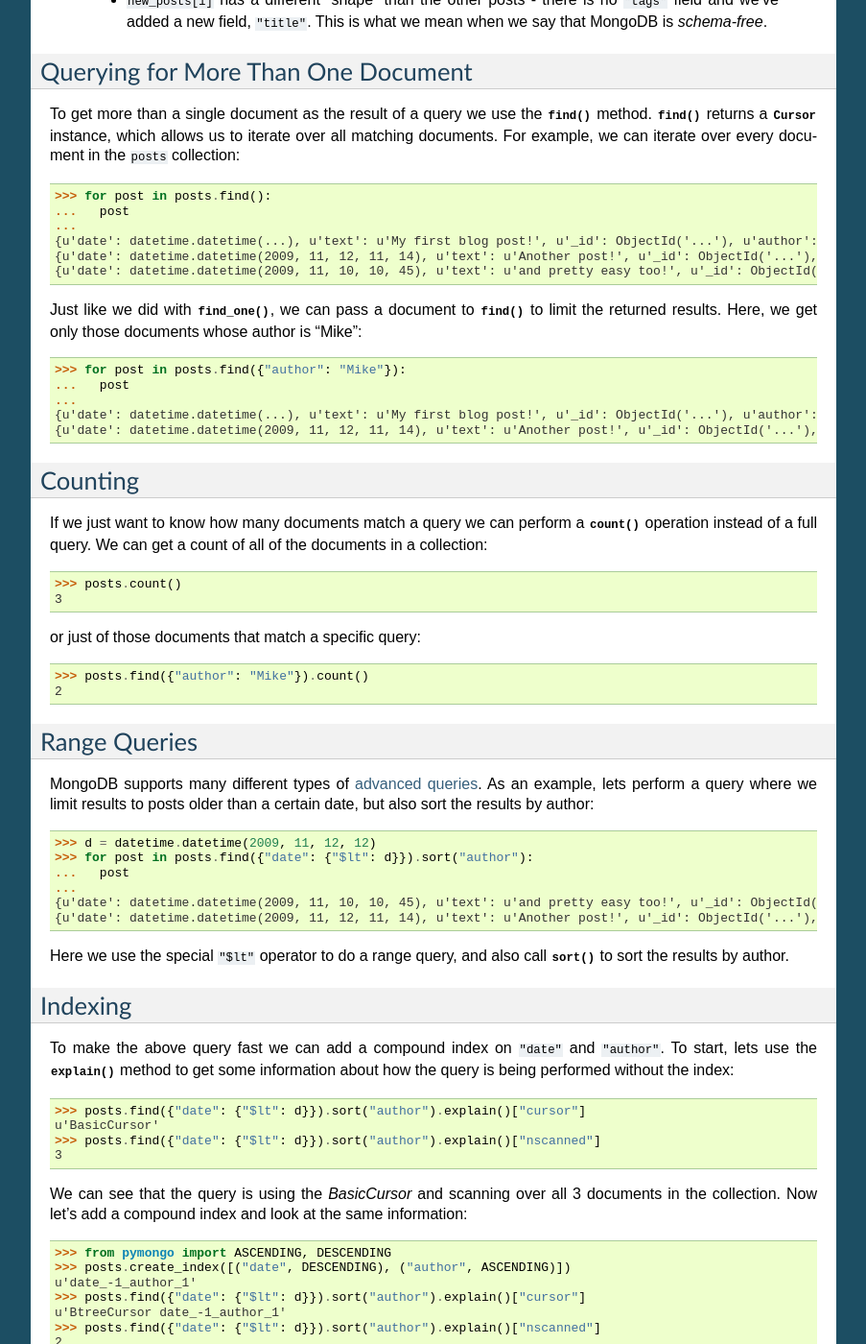
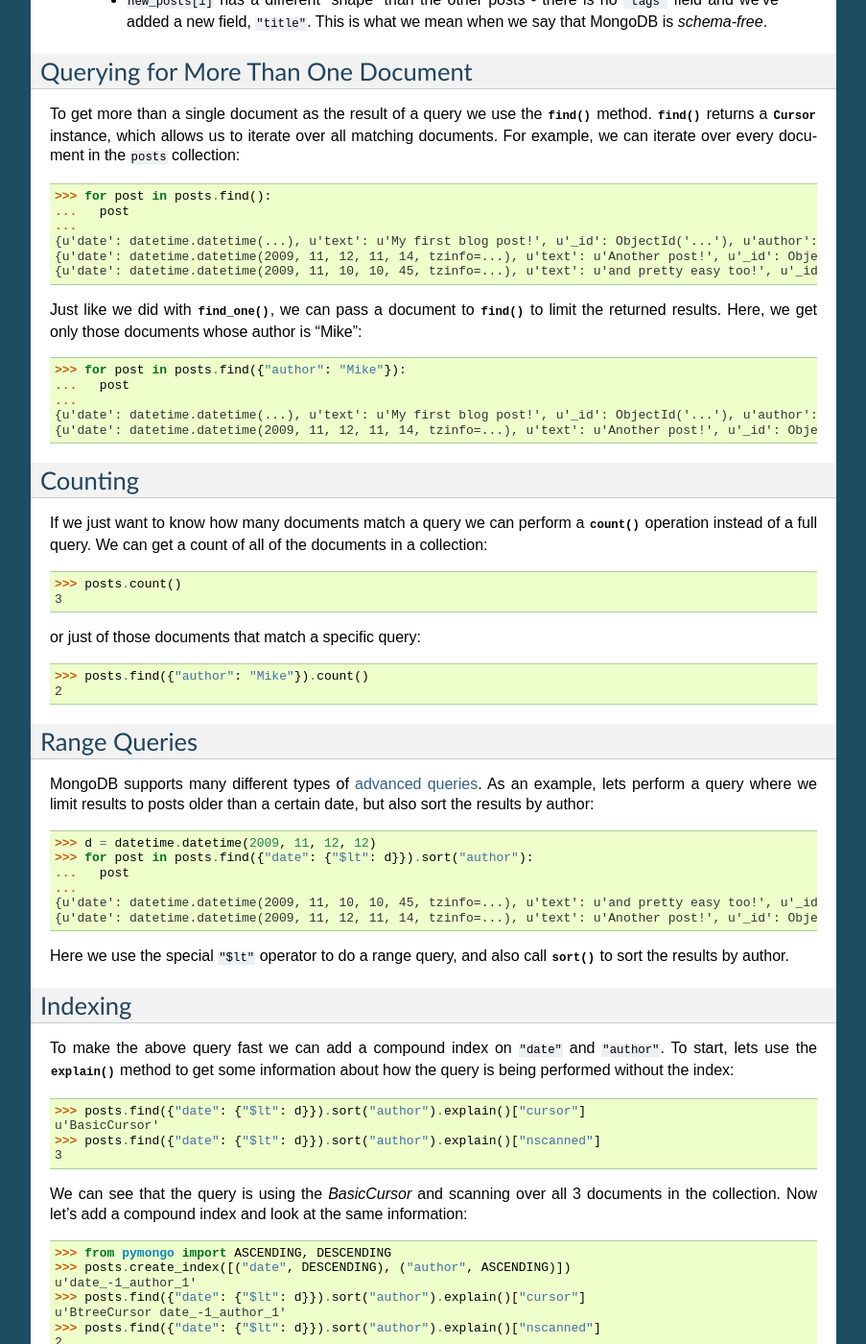
Before and after one commit to mongodb/mongo-python-driver, a Sphinx documentation site: the page built from doc/tutorial.rst, in a window 1280 px wide and 1400 px high, scrolled down 2852 px. Shown: the whole window at 96% size, without its empty margins (198-1101 px from the left). Built offline with Sphinx 7.4.7, drawn with Linux system fonts in a browser that asks for light colours; pages that are not in the unit, such as notebooks, are missing from menus.

Commit message:
tweak tutorial to be consistent w/ new datetime handling

```diff
--- a/doc/tutorial.rst
+++ b/doc/tutorial.rst
@@ -226,8 +226,8 @@ document in the ``posts`` collection:
   ...   post
   ...
   {u'date': datetime.datetime(...), u'text': u'My first blog post!', u'_id': ObjectId('...'), u'author': u'Mike', u'tags': [u'mongodb', u'python', u'pymongo']}
-  {u'date': datetime.datetime(2009, 11, 12, 11, 14), u'text': u'Another post!', u'_id': ObjectId('...'), u'author': u'Mike', u'tags': [u'bulk', u'insert']}
-  {u'date': datetime.datetime(2009, 11, 10, 10, 45), u'text': u'and pretty easy too!', u'_id': ObjectId('...'), u'author': u'Eliot', u'title': u'MongoDB is fun'}
+  {u'date': datetime.datetime(2009, 11, 12, 11, 14, tzinfo=...), u'text': u'Another post!', u'_id': ObjectId('...'), u'author': u'Mike', u'tags': [u'bulk', u'insert']}
+  {u'date': datetime.datetime(2009, 11, 10, 10, 45, tzinfo=...), u'text': u'and pretty easy too!', u'_id': ObjectId('...'), u'author': u'Eliot', u'title': u'MongoDB is fun'}
 
 Just like we did with :meth:`~pymongo.collection.Collection.find_one`,
 we can pass a document to :meth:`~pymongo.collection.Collection.find`
@@ -240,7 +240,7 @@ author is "Mike":
   ...   post
   ...
   {u'date': datetime.datetime(...), u'text': u'My first blog post!', u'_id': ObjectId('...'), u'author': u'Mike', u'tags': [u'mongodb', u'python', u'pymongo']}
-  {u'date': datetime.datetime(2009, 11, 12, 11, 14), u'text': u'Another post!', u'_id': ObjectId('...'), u'author': u'Mike', u'tags': [u'bulk', u'insert']}
+  {u'date': datetime.datetime(2009, 11, 12, 11, 14, tzinfo=...), u'text': u'Another post!', u'_id': ObjectId('...'), u'author': u'Mike', u'tags': [u'bulk', u'insert']}
 
 Counting
 --------
@@ -274,8 +274,8 @@ than a certain date, but also sort the results by author:
   >>> for post in posts.find({"date": {"$lt": d}}).sort("author"):
   ...   post
   ...
-  {u'date': datetime.datetime(2009, 11, 10, 10, 45), u'text': u'and pretty easy too!', u'_id': ObjectId('...'), u'author': u'Eliot', u'title': u'MongoDB is fun'}
-  {u'date': datetime.datetime(2009, 11, 12, 11, 14), u'text': u'Another post!', u'_id': ObjectId('...'), u'author': u'Mike', u'tags': [u'bulk', u'insert']}
+  {u'date': datetime.datetime(2009, 11, 10, 10, 45, tzinfo=...), u'text': u'and pretty easy too!', u'_id': ObjectId('...'), u'author': u'Eliot', u'title': u'MongoDB is fun'}
+  {u'date': datetime.datetime(2009, 11, 12, 11, 14, tzinfo=...), u'text': u'Another post!', u'_id': ObjectId('...'), u'author': u'Mike', u'tags': [u'bulk', u'insert']}
 
 Here we use the special ``"$lt"`` operator to do a range query, and
 also call :meth:`~pymongo.cursor.Cursor.sort` to sort the results
```
